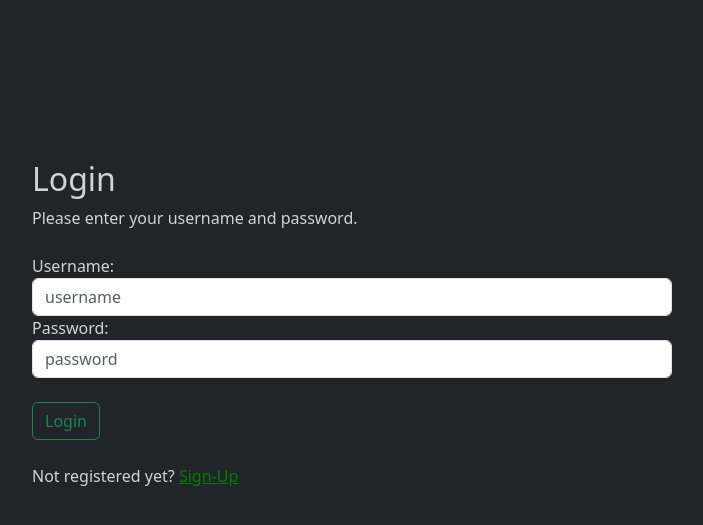
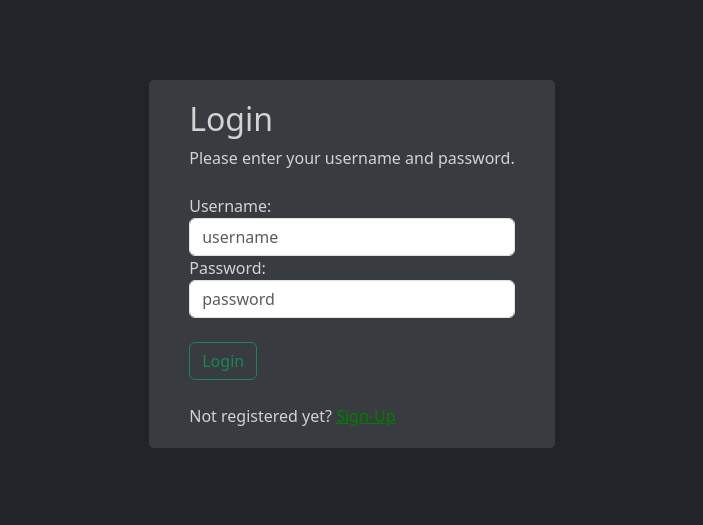
Before and after one commit to ferbcn/rev3rsi, a Django app: page /login in a window 1280 px wide. Shown: the part 56-581 px from the top of the page, without its empty margins (288-991 px from the left). Run offline with Django 4.2, Linux system fonts and the light colour scheme; parts of the project's set-up code (start-up, migrations or seed data) failed here and were passed over; some libraries are stand-ins or nearby versions.

Commit message:
login css

```diff
--- a/reversi/static/style.css
+++ b/reversi/static/style.css
@@ -232,11 +232,14 @@ a:hover {
 
 #login_child{
     text-align: left;
-    min-width: 50vw;
-    max-width: 1000px;
+    /*min-width: 50vw;*/
+    /*max-width: 600px;*/
     margin-left: auto;
     margin-right: auto;
-    margin-top: 20vh;
+    margin-top: 10vh;
+    background: rgba(255,255,255,0.1);
+    border-radius: 5px;
+    padding: 20px 40px;
 }
 
 #spinner{
```
Also changed, not shown: 1 other file.
